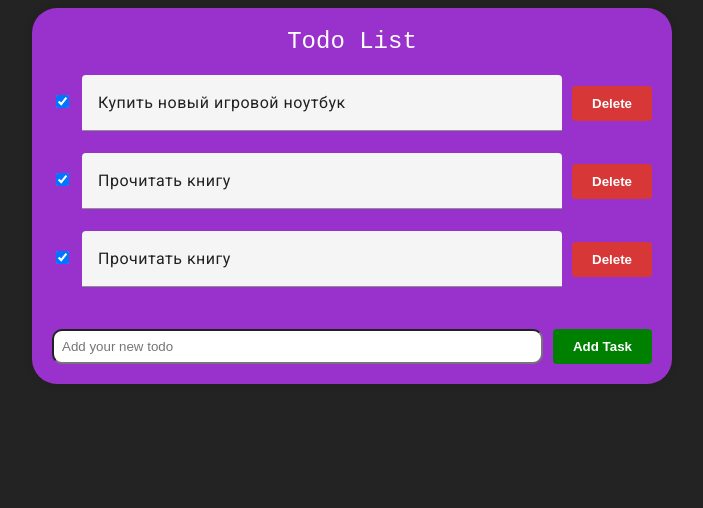
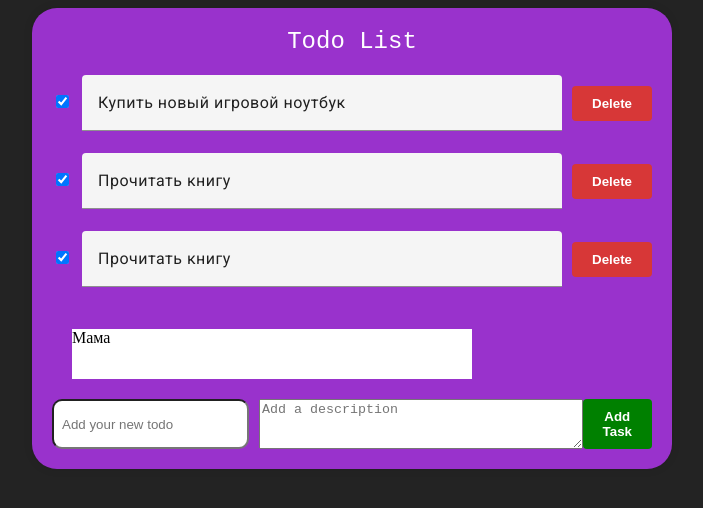
Before and after one commit to OtusTeam-Angular-TyazhMash/ToDoList-watchingvoid, an Angular app: page /todo in a window 1280 px wide. Both pictures are taken after a click on the checkbox 350 px from the left and 101 px from the top of the page. Shown: the top 508 px of the page, without its empty margins (288-991 px from the left). Built offline with nearby package versions, Linux system fonts and the light colour scheme.

Commit message:
то что получилось восстановить

```diff
--- a/src/app/components/shared/shared.module.ts
+++ b/src/app/components/shared/shared.module.ts
@@ -1,10 +1,11 @@
 import { NgModule } from '@angular/core';
 import { CommonModule } from '@angular/common';
 import { ButtonComponent } from './button/button.component';
+import { TooltipDirective } from './tooltip.directive';
 
 
 @NgModule({
-  declarations: [ButtonComponent],
+  declarations: [ButtonComponent, TooltipDirective],
   imports: [
     CommonModule
   ],
--- /dev/null
+++ b/src/app/components/shared/tooltip.directive.ts
@@ -0,0 +1,30 @@
+import { Directive, ElementRef, HostListener } from '@angular/core';
+
+@Directive({
+  selector: '[appTooltip]'
+})
+export class TooltipDirective {
+  constructor(private elementRef: ElementRef) {}
+
+  @HostListener('mouseenter') onMouseEnter() {
+    this.showTooltip();
+  }
+
+  @HostListener('mouseleave') onMouseLeave() {
+    this.hideTooltip();
+  }
+
+  private showTooltip() {
+    const tooltip = this.elementRef.nativeElement.querySelector('.tooltip');
+    if (tooltip) {
+      tooltip.style.display = 'block';
+    }
+  }
+
+  private hideTooltip() {
+    const tooltip = this.elementRef.nativeElement.querySelector('.tooltip');
+    if (tooltip) {
+      tooltip.style.display = 'none';
+    }
+  }
+}
--- a/src/app/components/to-do-list/to-do-list.component.html
+++ b/src/app/components/to-do-list/to-do-list.component.html
@@ -1,20 +1,24 @@
 <div class="todo-container">
     <div class="todo-header">Todo List</div>
-    <div *ngIf="isLoading" class="loadin-container">
-        <!-- <div class="loading-spiner"></div> -->
-        <img src="prelouder/louder.png" alt="">
+    <div *ngIf="isLoading" class="loading-container">
+        <img src="preloader/loader.png" alt="Loading...">
     </div>
     <ul class="todo-list" *ngIf="!isLoading">
-            <app-todo-list-item
-                *ngFor="let item of todos"
-                [item]="item"
-                (delete)="deleteTodo($event)"
-                (toggle)="toggleCompletion($event)"
-                >
-            </app-todo-list-item>
+        <app-todo-list-item
+            *ngFor="let item of todos"
+            [item]="item"
+            (delete)="deleteTodo($event)"
+            (toggle)="toggleCompletion($event)"
+            (click)="selectItem(item.id)"
+            appTooltip
+        ></app-todo-list-item>
     </ul>
+    <div class="description-area" *ngIf="selectedItemId !== null">
+        {{ description }}
+    </div>
     <div class="field-filling">
-        <input type="text" class="add-task-input" placeholder="Add your new todo" [(ngModel)]="newTodoTitle">
-        <app-button [title]="'Add Task'" [type]="'add'" [disabled]="!newTodoTitle" (click)="addTodo()"></app-button>
+        <input matInput type="text" class="add-task-input" placeholder="Add your new todo" [(ngModel)]="newTodoTitle">
+        <textarea matInput style="width: 100%;" [(ngModel)]="newItemDescription" placeholder="Add a description"></textarea>
+        <app-button mat-button [title]="'Add Task'" [type]="'add'" [disabled]="!newTodoTitle" (click)="addTodo()"></app-button>
     </div>
 </div>
--- a/src/app/components/to-do-list/to-do-list.component.scss
+++ b/src/app/components/to-do-list/to-do-list.component.scss
@@ -37,6 +37,13 @@
 .button:disabled {
     opacity: 0.5;
 }
+.description-area{
+    width: 400px;
+	max-height: 150px;
+	min-height: 50px;
+    background-color:white;
+    margin: 20px 20px;
+}
 
 .loading-spiner{
     border: 4px solid rgba(0, 0, 0, .1);
@@ -51,3 +58,8 @@
     display: flex;
     justify-content: center;
 }
+
+/* todo-list.component.css */
+.todo-list app-todo-list-item.selected {
+    background-color: lightgray;
+}
--- a/src/app/components/to-do-list/to-do-list.component.ts
+++ b/src/app/components/to-do-list/to-do-list.component.ts
@@ -7,14 +7,27 @@ import { Component, OnInit } from '@angular/core';
 })
 export class ToDoListComponent implements OnInit {
   todos = [
-    { id: 1, title: 'Купить новый игровой ноутбук', completed: false },
-    { id: 2, title: 'Прочитать книгу', completed: true },
-    { id: 3, title: 'Прочитать книгу', completed: true },
+    { id: 1, title: 'Купить новый игровой ноутбук', completed: false, description:"Мама" },
+    { id: 2, title: 'Прочитать книгу', completed: true, description:"Папа" },
+    { id: 3, title: 'Прочитать книгу', completed: true, description:"Брат" },
   ];
   newTodoTitle: string = '';
-  newItemText:boolean = false
+  newItemDescription: string = '';
+
+  selectedItemId: number | null = null;
+
+  newItemText:boolean = false;
   isLoading:boolean = true;
 
+  public get description(): string
+  {
+    let result = ''
+    let variable = this.todos.find((item: any) => item.id === this.selectedItemId)
+    if(variable) result = variable.description
+    return result
+  }
+
+  // public get description() { return this.todos.find((item: any) => item.id === this.selectedItemId)?.description }
 
   ngOnInit(){
     setTimeout(()=>{
@@ -23,22 +36,27 @@ export class ToDoListComponent implements OnInit {
   }
 
   toggleCompletion(id: number): void {
-    const todo = this.todos.find(todo => todo.id === id);
+    const todo = this.todos.find((todo:any) => todo.id === id);
     if (todo) {
       todo.completed = !todo.completed;
     }
   }
 
   deleteTodo(id: number): void {
-    this.todos = this.todos.filter(todo => todo.id !== id);
+    this.todos = this.todos.filter((todo:any) => todo.id !== id);
     console.log(this.isLoading);
   }
 
-  addTodo(value:string|void): void {
+  selectItem(id: number) {
+    this.selectedItemId = this.selectedItemId === id ? null : id;
+  }
+
+  addTodo(): void {
     if (this.newTodoTitle.trim()) {
-      const newId = this.todos.length > 0 ? Math.max(...this.todos.map(todo => todo.id)) + 1 : 1;
-      this.todos.push({ id: newId, title: this.newTodoTitle, completed: false });
+      const newId = this.todos.length > 0 ? Math.max(...this.todos.map((todo:any) => todo.id)) + 1 : 1;
+      this.todos.push({ id: newId, title: this.newTodoTitle, completed: false, description:this.newItemDescription });
       this.newTodoTitle = '';
+      this.newItemDescription = "";
     }
   }
 }
```
